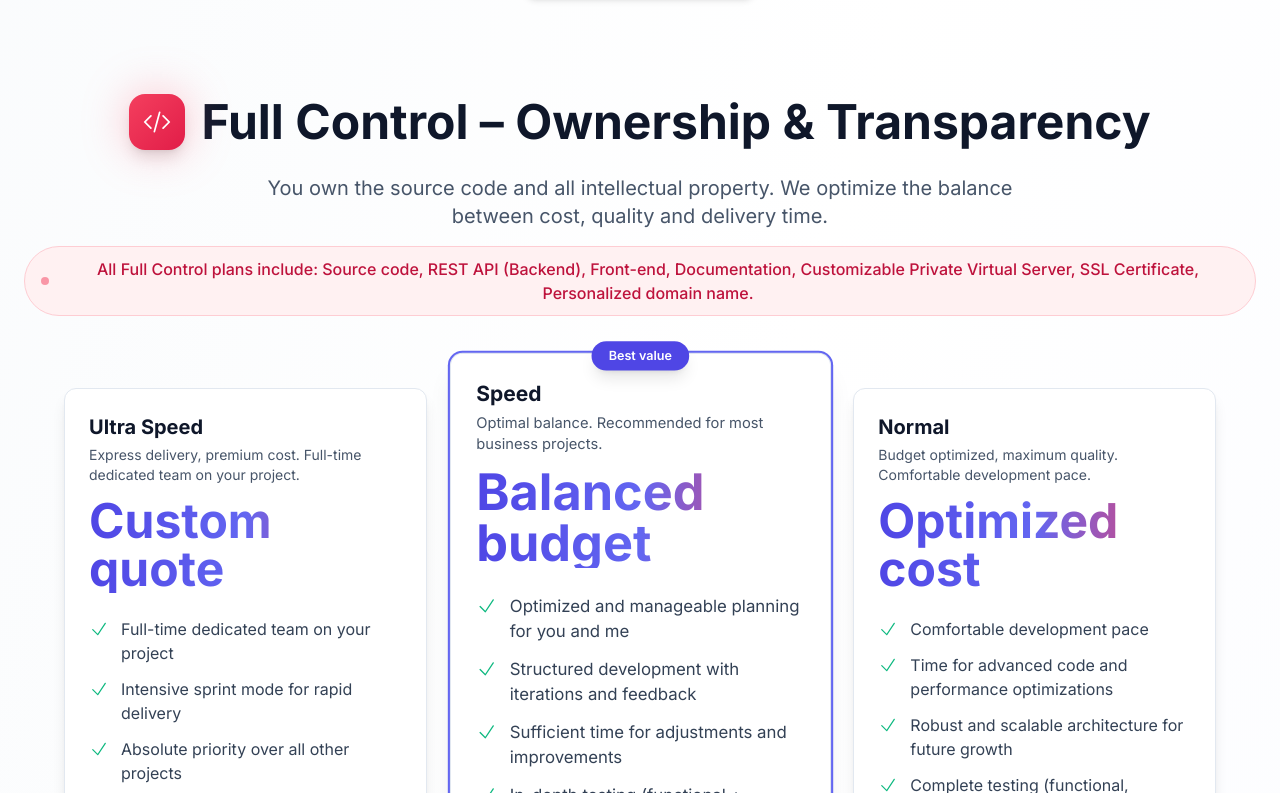
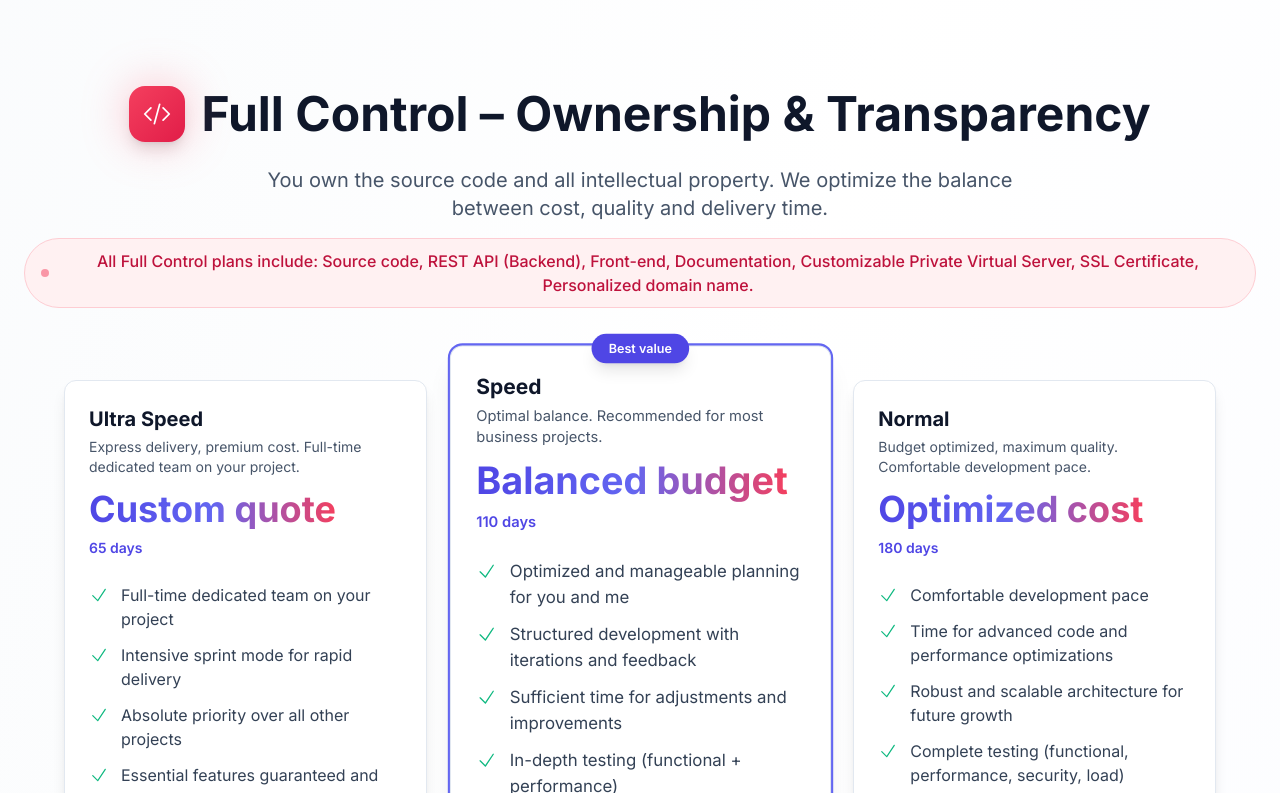
Before and after one commit to azerty-78/Ben-Djibril, a React (Vite) app: page /services in a window 1280 px wide. Shown: the part 1911-2704 px from the top of the page. Built offline with nearby package versions, Linux system fonts and the light colour scheme; no server answers.

Commit message:
feat: add delivery time information to PackageCard in ServicesPackages component for enhanced user clarity

```diff
--- a/src/components/service/ServicesPackages.tsx
+++ b/src/components/service/ServicesPackages.tsx
@@ -286,6 +286,7 @@ function ServicesPackages() {
                 <PackageCard
                   name={t('services.fullControl.speed.name')}
                   price={t('services.fullControl.speed.price')}
+                  deliveryTime={t('services.fullControl.speed.deliveryTime')}
                   description={t('services.fullControl.speed.description')}
                   features={[
                     t('services.fullControl.speed.feature1'),
@@ -310,6 +311,7 @@ function ServicesPackages() {
                 <PackageCard
                   name={t('services.fullControl.ultraSpeed.name')}
                   price={t('services.fullControl.ultraSpeed.price')}
+                  deliveryTime={t('services.fullControl.ultraSpeed.deliveryTime')}
                   description={t('services.fullControl.ultraSpeed.description')}
                   features={[
                     t('services.fullControl.ultraSpeed.feature1'),
@@ -331,6 +333,7 @@ function ServicesPackages() {
                 <PackageCard
                   name={t('services.fullControl.normal.name')}
                   price={t('services.fullControl.normal.price')}
+                  deliveryTime={t('services.fullControl.normal.deliveryTime')}
                   description={t('services.fullControl.normal.description')}
                   features={[
                     t('services.fullControl.normal.feature1'),
--- a/src/components/ui/PackageCard.tsx
+++ b/src/components/ui/PackageCard.tsx
@@ -13,6 +13,7 @@ type PackageCardProps = {
   features: string[]
   popular?: boolean
   popularLabel?: string
+  deliveryTime?: string
   cta: string
   ctaLink?: string
   onClick?: () => void
@@ -30,6 +31,7 @@ function PackageCard({
   features,
   popular,
   popularLabel,
+  deliveryTime,
   cta,
   ctaLink = '/contact',
   onClick,
@@ -68,8 +70,8 @@ function PackageCard({
               </span>
             </div>
           )}
-          <div className="flex items-baseline gap-1.5 leading-tight">
-            <span className="text-3xl sm:text-4xl md:text-5xl font-bold gradient-text">
+          <div className="flex flex-wrap items-baseline gap-1.5 leading-tight">
+            <span className="text-2xl sm:text-3xl md:text-4xl font-bold gradient-text break-words overflow-wrap-anywhere max-w-full">
               {price}
             </span>
             {priceUnit && (
@@ -78,6 +80,13 @@ function PackageCard({
               </span>
             )}
           </div>
+          {deliveryTime && (
+            <div className="mt-2">
+              <span className="text-xs sm:text-sm text-primary-600 dark:text-primary-400 font-semibold">
+                {deliveryTime}
+              </span>
+            </div>
+          )}
           {(secondaryPrice || savingLabel) && (
             <div className="flex flex-wrap items-center gap-1.5 text-[0.65rem] sm:text-[0.7rem] md:text-xs text-secondary-600 dark:text-secondary-400 leading-tight w-full mt-1.5">
               {secondaryPrice && (
```
